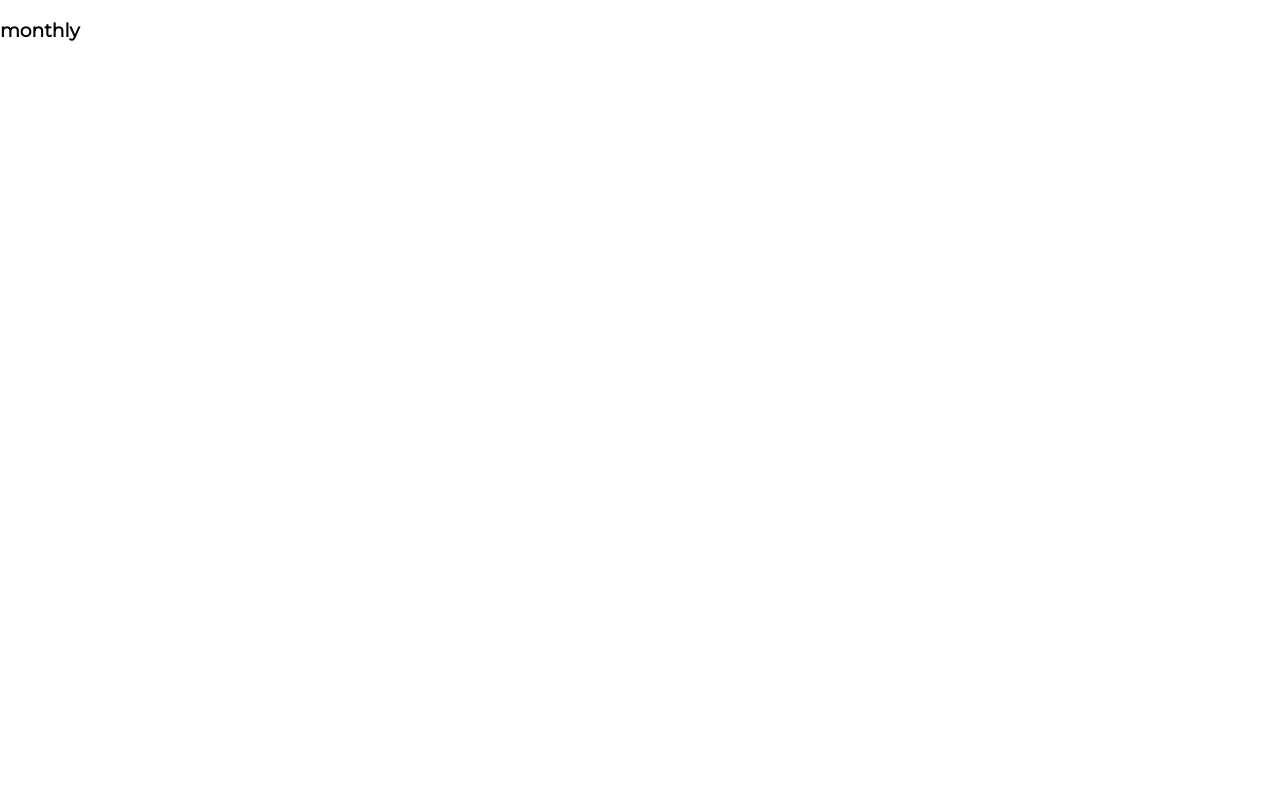
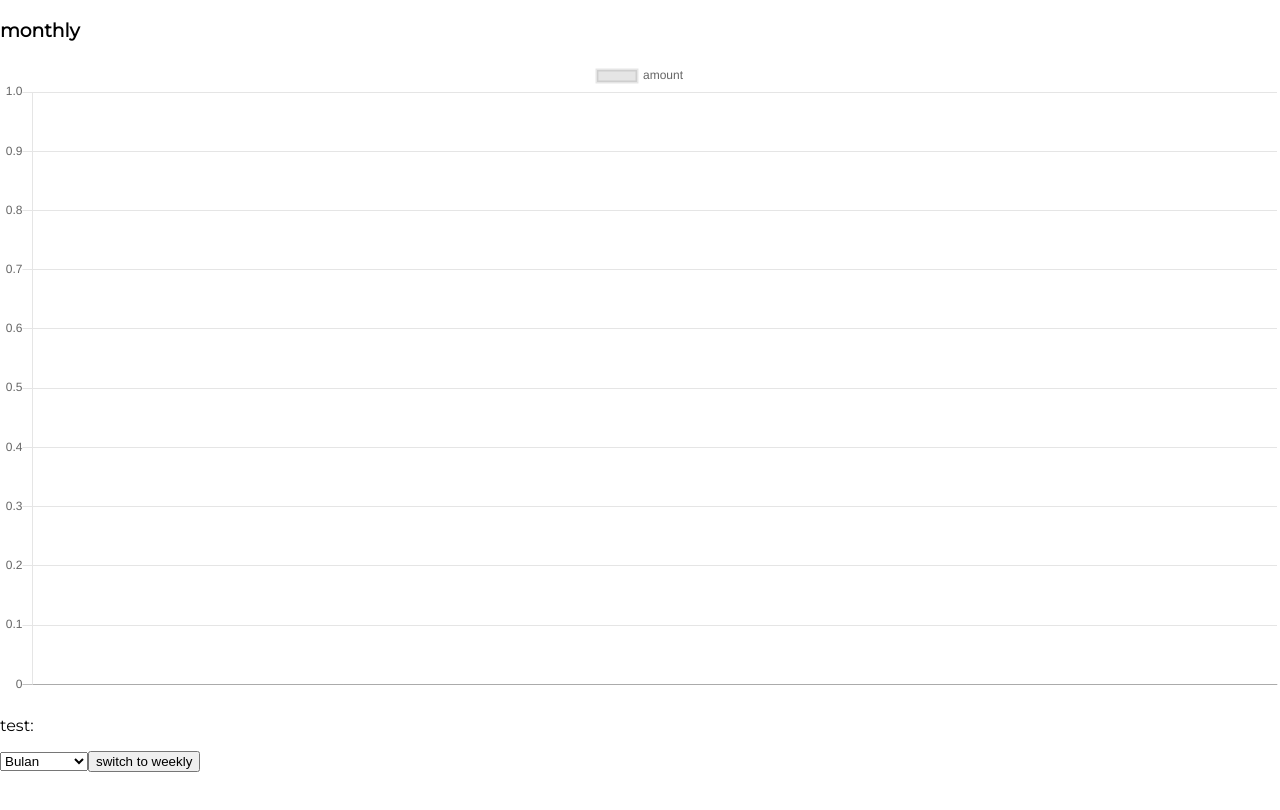
Before and after one commit to armanrozika/money-tracker, a Vue app: page /#/monthly in a window 1280 px wide. Shown: the top 810 px of the page. Built offline with nearby package versions, Linux system fonts and the light colour scheme.

Commit message:
init monthly data

```diff
--- a/src/components/Monthly.vue
+++ b/src/components/Monthly.vue
@@ -1,16 +1,62 @@
 <template>
 	<div id="monthly">
 		<h3>monthly</h3>
+		<div class="main-chart">
+			<canvas id="mychart"> </canvas>
+		</div>
+		<p>test: {{bulan}}</p>
+		<select name="" id="" v-model="bulan">
+			<option disabled value="">Bulan</option>
+			<option>Januari</option>
+			<option>Februari</option>
+			<option>Maret</option>
+			<option>April</option>
+			<option>Mei</option>
+			<option>Juni</option>
+			<option>Juli</option>
+			<option>Agustus</option>
+			<option>September</option>
+			<option>Oktober</option>
+			<option>November</option>
+			<option>Desember</option>
+		</select>
+
+		<router-link to="/weekly">
+			<button>switch to weekly</button>
+		</router-link>
 	</div>
 </template>
 
 <script>
+	import db from './firebaseInit'
+	import chart from 'chart.js'
+
 	export default{
 		name: 'monthly',
 		data(){
 			return {
+				bulan: '',
+			}
+		},
 
-			}
+		mounted(){
+			let theChart = new Chart(mychart, {
+				type: 'line',
+				data: {
+					labels: '',
+					datasets: [{
+							label: 'amount',
+							data: ''
+						}
+					]
+				},
+				options:{}
+			});
 		}
 	}
+
+
+
+
+
 </script>
--- a/src/components/Weekly.vue
+++ b/src/components/Weekly.vue
@@ -8,6 +8,10 @@
 		<button id="week2">week2</button>
 		<button id="week3">week3</button>
 		<button id="week4">week4</button>
+		<br><br>
+		<router-link to="/monthly">
+			<button>switch to monthly</button>
+		</router-link>
 	</div>
 </template>
 
```
